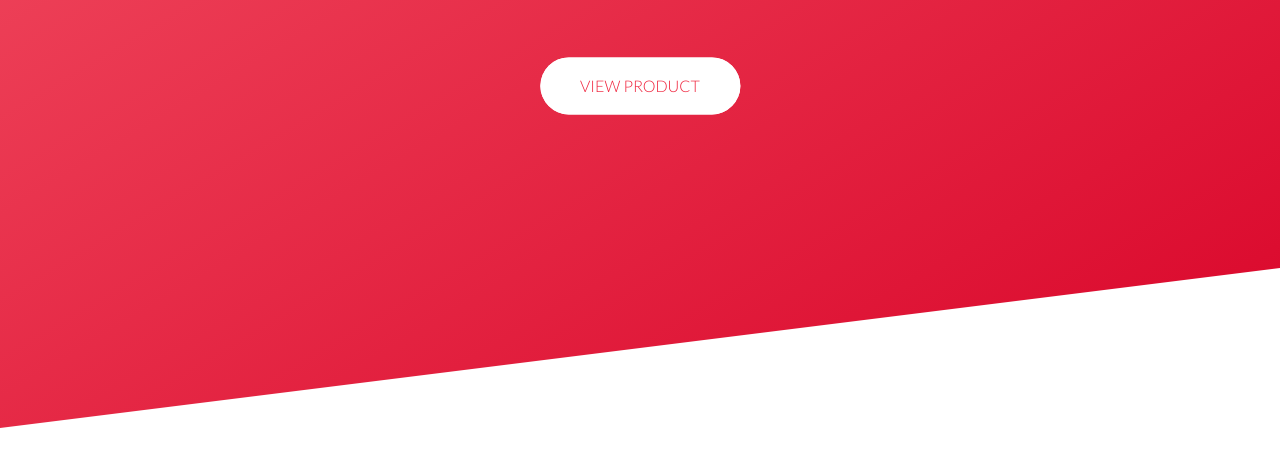
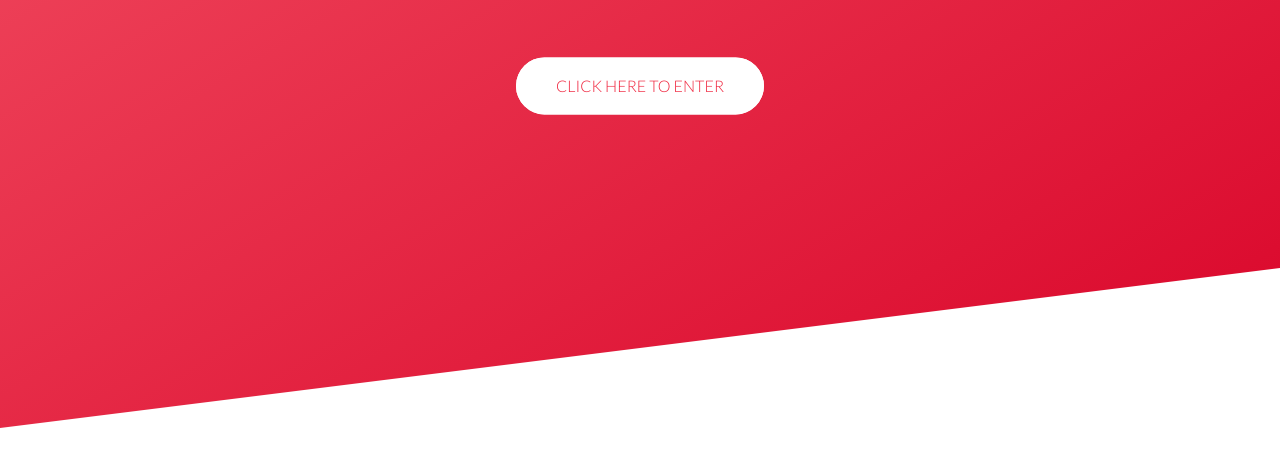
Before and after one commit to angelo-james/simex, a website: page index.html in a window 1280 px wide. Shown: the part 332-798 px from the top of the page. Drawn offline with Linux system fonts and the light colour scheme.

Commit message:
change button text

```diff
--- a/index.html
+++ b/index.html
@@ -29,7 +29,7 @@
         <a
           href="http://www.simexorientalfoods.com/"
           class="btn btn-white btn-animated"
-          >View Product</a
+          >Click Here to Enter</a
         >
       </div>
     </header>
```
